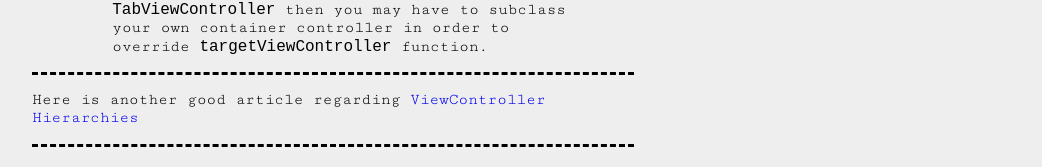
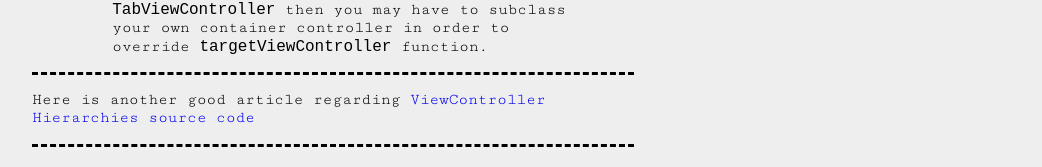
Before and after one commit to simeonlu/cocobyte, a Jekyll site: the page built from _posts/21-04-20-targetViewController.md, in a window 1280 px wide and 900 px high, scrolled down 1706 px. Shown: the part 730-897 px from the top of the window, without its empty margins (147-1189 px from the left). Built offline with Jekyll 4.4.1, drawn with Linux system fonts in a browser that asks for light colours; nearby versions of some CDN libraries.

Commit message:
Update 21-04-20-targetViewController.md

```diff
--- a/_posts/21-04-20-targetViewController.md
+++ b/_posts/21-04-20-targetViewController.md
@@ -100,3 +100,4 @@ extension AViewController: TrackingUp {
 
 ***
 Here is another good article regarding [ViewController Hierarchies](https://sandofsky.com/patterns/controller-hierarchies/)
+[source code](https://gist.github.com/simeonlu/2d544ee1999e310836c6c7b5041f7393.js)
```
